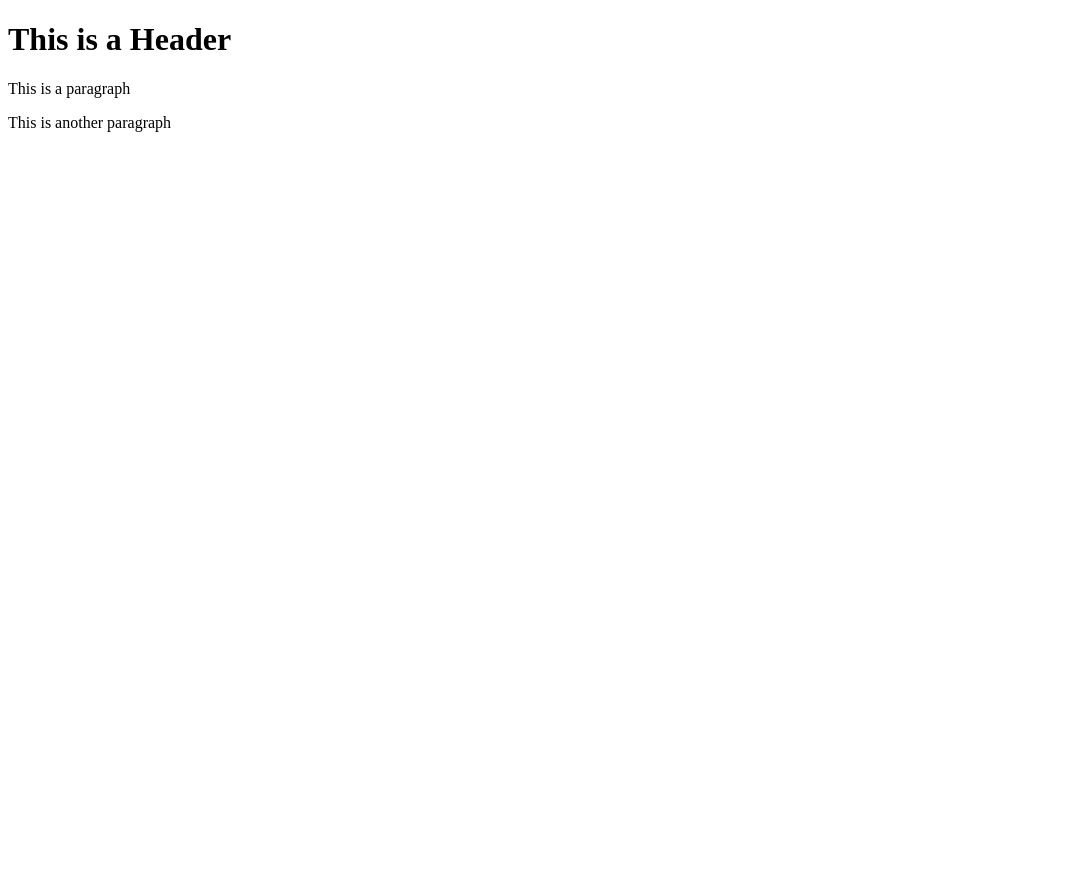
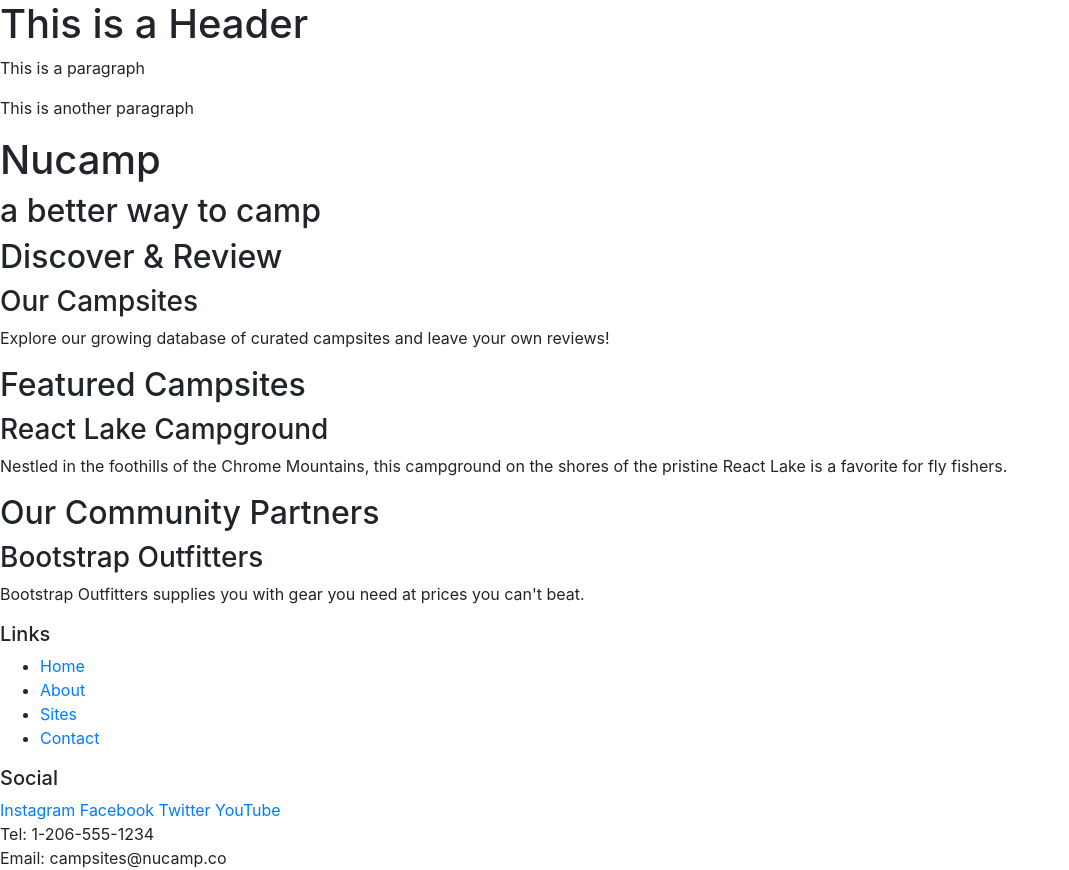
Before and after one commit to Rajnikant73/git-test, a plain HTML site: page index.html in a window 1280 px wide. Shown: the whole page, without its empty margins (0-1069 px from the left). Before the commit the page ends 800 px from the top, so only its background shows below. Drawn offline with nearby package versions, Linux system fonts and the light colour scheme.

Commit message:
My First Bootstrap Project

```diff
--- a/index.html
+++ b/index.html
@@ -11,4 +11,69 @@
     <p>This is a paragraph</p>
     <p>This is another paragraph</p>
 </body>
+</html><!DOCTYPE html>
+<html lang="en">
+
+<head>
+    <meta charset="utf-8" />
+    <meta name="viewport" content="width=device-width, initial-scale=1" />
+    <link rel="stylesheet" href="node_modules/bootstrap/dist/css/bootstrap.min.css" />
+    <title>Nucamp: A Better Way To Camp</title>
+</head>
+
+<body>
+
+    <header>
+        <div>
+            <h1>Nucamp</h1>
+            <h2>a better way to camp</h2>
+        </div>
+    </header>
+
+    <div>
+        <h2>Discover & Review</h2>
+        <h3>Our Campsites</h3>
+        <p>Explore our growing database of curated campsites and leave your own reviews!</p>
+    </div>
+
+    <div>
+        <h2>Featured Campsites</h2>
+        <h3>React Lake Campground</h3>
+        <p>Nestled in the foothills of the Chrome Mountains, this campground on the shores of the pristine React Lake is a favorite for fly fishers.</p>
+    </div>
+
+    <div>
+        <h2>Our Community Partners</h2>
+        <h3>Bootstrap Outfitters</h3>
+        <p>Bootstrap Outfitters supplies you with gear you need at prices you can't beat.</p>
+    </div>
+
+    <footer>
+        <div>
+            <h5>Links</h5>
+            <ul>
+                <li><a href="#">Home</a></li>
+                <li><a href="#">About</a></li>
+                <li><a href="#">Sites</a></li>
+                <li><a href="#">Contact</a></li>
+            </ul>
+        </div>
+        <div>
+            <h5>Social</h5>
+            <a href="http://instagram.com/">Instagram</a>
+            <a href="http://facebook.com/">Facebook</a>
+            <a href="http://twitter.com/">Twitter</a>
+            <a href="http://youtube.com/">YouTube</a>
+        </div>
+        <div>
+            Tel: 1-206-555-1234<br />
+            Email: campsites@nucamp.co
+        </div>
+    </footer>
+    <script src="node_modules/jquery/dist/jquery.slim.min.js"></script>
+    <script src="node_modules/popper.js/dist/umd/popper.min.js"></script>
+    <script src="node_modules/bootstrap/dist/js/bootstrap.min.js"></script
+
+</body>
+
 </html>
```
Also changed, not shown: package.json (deleted, +0 -16 lines), 1 other file.
